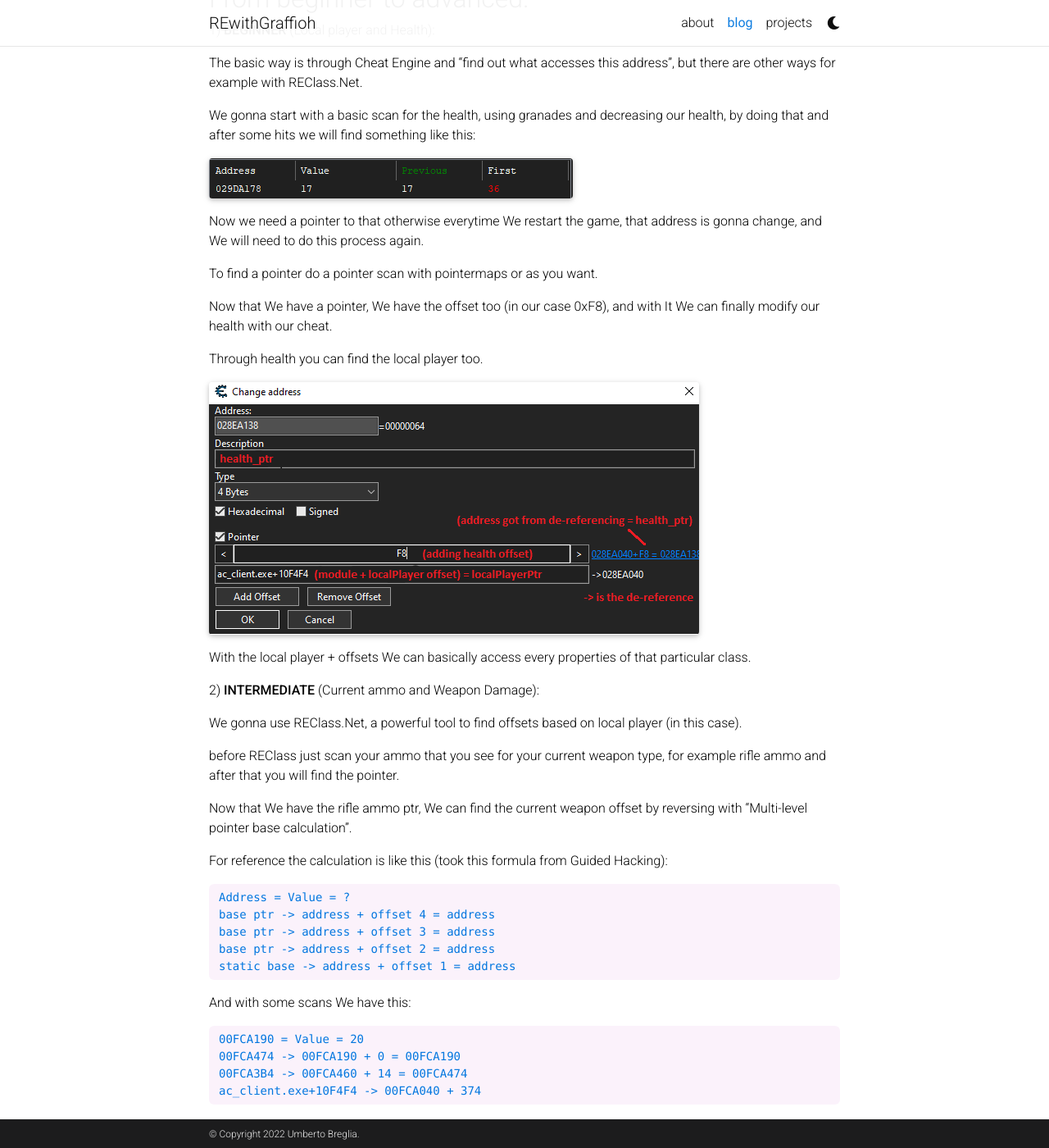
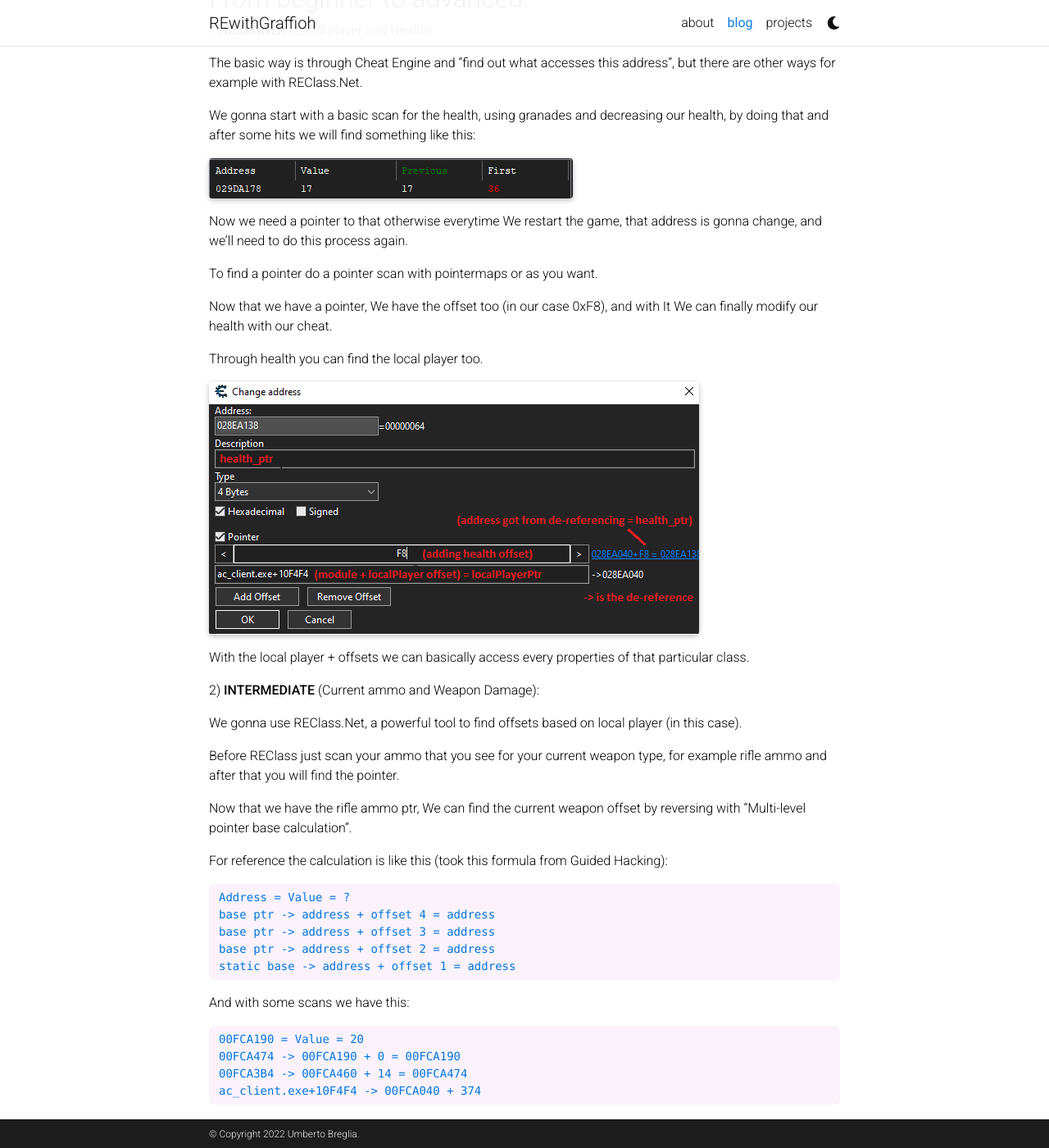
Before and after one commit to Graffioh/graffioh, a Jekyll site: the page built from _posts/2022-06-09-reversing-assault-cube.md, in a window 1280 px wide and 1400 px high, scrolled down 935 px. Shown: the whole window at 82% size. Built offline with Jekyll 4.4.1, drawn with Linux system fonts in a browser that asks for light colours; full-size pictures stand in for the smaller copies a plugin makes; comment, search, counter and statistics services are not loaded; a style sheet for code colours, icons or effects is not loaded; some of the changed text lies outside the part shown.

Commit message:
refactored text

```diff
--- a/_posts/2022-06-09-reversing-assault-cube.md
+++ b/_posts/2022-06-09-reversing-assault-cube.md
@@ -5,9 +5,9 @@ tags: [game-hacking, reversing, journey, assault-cube]
 date: 2022-06-09 14:00:00
 ---
 
-Assault Cube is an Open Source FPS game, now it's outdated, but for practicing game hacking is really good, because the reversing part is easy (except maybe for some functions).
+Assault Cube is an open source FPS game, now it's outdated, but for practicing game hacking is really good, because the reversing part is easy (except maybe for some functions).
 
-When reversing a game, We don't mind if the cheat is gonna be External or Internal (maybe I will do a post explaining it based on my knowledge in the future), both of them have pros and cons, and both of them are really similar when We talk about coding the cheat.
+When reversing a game, We don't mind if the cheat is gonna be External or Internal (maybe I will do a post explaining it based on my knowledge in the future), both of them have pros and cons, and both of them are really similar when we talk about coding the cheat.
 
 Assault Cube cheat table (for Cheat Engine):
 
@@ -31,26 +31,26 @@ We gonna start with a basic scan for the health, using granades and decreasing o
 {% include figure.html path="assets/img/scanhealth1.png" title="img" class="img-fluid rounded z-depth-1" %}
 
 
-Now we need a pointer to that otherwise everytime We restart the game, that address is gonna change, and We will need to do this process again.
+Now we need a pointer to that otherwise everytime We restart the game, that address is gonna change, and we'll need to do this process again.
 
 To find a pointer do a pointer scan with pointermaps or as you want.
 
-Now that We have a pointer, We have the offset too (in our case 0xF8), and with It We can finally modify our health with our cheat.
+Now that we have a pointer, We have the offset too (in our case 0xF8), and with It We can finally modify our health with our cheat.
 
 Through health you can find the local player too.
 
 {% include figure.html path="assets/img/examplehealth1.png" title="img" class="img-fluid rounded z-depth-1" %}
 
 
-With the local player + offsets We can basically access every properties of that particular class.
+With the local player + offsets we can basically access every properties of that particular class.
 
 2) **INTERMEDIATE** (Current ammo and Weapon Damage):
 
 We gonna use REClass.Net, a powerful tool to find offsets based on local player (in this case).
 
-before REClass just scan your ammo that you see for your current weapon type, for example rifle ammo and after that you will find the pointer.
+Before REClass just scan your ammo that you see for your current weapon type, for example rifle ammo and after that you will find the pointer.
 
-Now that We have the rifle ammo ptr, We can find the current weapon offset by reversing with "Multi-level pointer base calculation".
+Now that we have the rifle ammo ptr, We can find the current weapon offset by reversing with "Multi-level pointer base calculation".
 
 For reference the calculation is like this (took this formula from Guided Hacking):
 
@@ -60,7 +60,7 @@ For reference the calculation is like this (took this formula from Guided Hackin
     base ptr -> address + offset 2 = address
     static base -> address + offset 1 = address
 
-And with some scans We have this:
+And with some scans we have this:
 
     00FCA190 = Value = 20
     00FCA474 -> 00FCA190 + 0 = 00FCA190
@@ -69,7 +69,7 @@ And with some scans We have this:
 
 So the current Weapon offset is 374.
 
-We still have to find the weapon damage, and We will do it with REClass, it will look like this:
+We still have to find the weapon damage, and we will do it with REClass, it will look like this:
 
 {% include figure.html path="assets/img/weaponDmg1.PNG" title="img" class="img-fluid rounded z-depth-1" %}
 
@@ -102,7 +102,7 @@ After reversing it (I'm not gonna explain the whole process because I'm not the
 
 (IDA fucked up the indentation)
 
-As we can see, there is a multilevel pointers calculation to go to the recoil offset, now We can conclude that the instruction where We need to operate on is this one.
+As we can see, there is a multilevel pointers calculation to go to the recoil offset, now We can conclude that the instruction where we need to operate on is this one.
 
 To implement no recoil, We can just simply nop this instruction. (**nopping** is pratically "hiding" that particular instruction without impacting the whole program, and that instruction will never be executed).
 
```
Also changed, not shown: _pages/about.md (+3 -3 lines), _pages/repositories.md (+2 -1 lines), _posts/2022-06-07-the-journey-so-far.md (+2 -2 lines), _posts/2022-06-17-external-and-internal-assault-cube.md (+13 -13 lines), _posts/2022-08-01-life-update-1.md (+2 -2 lines).
